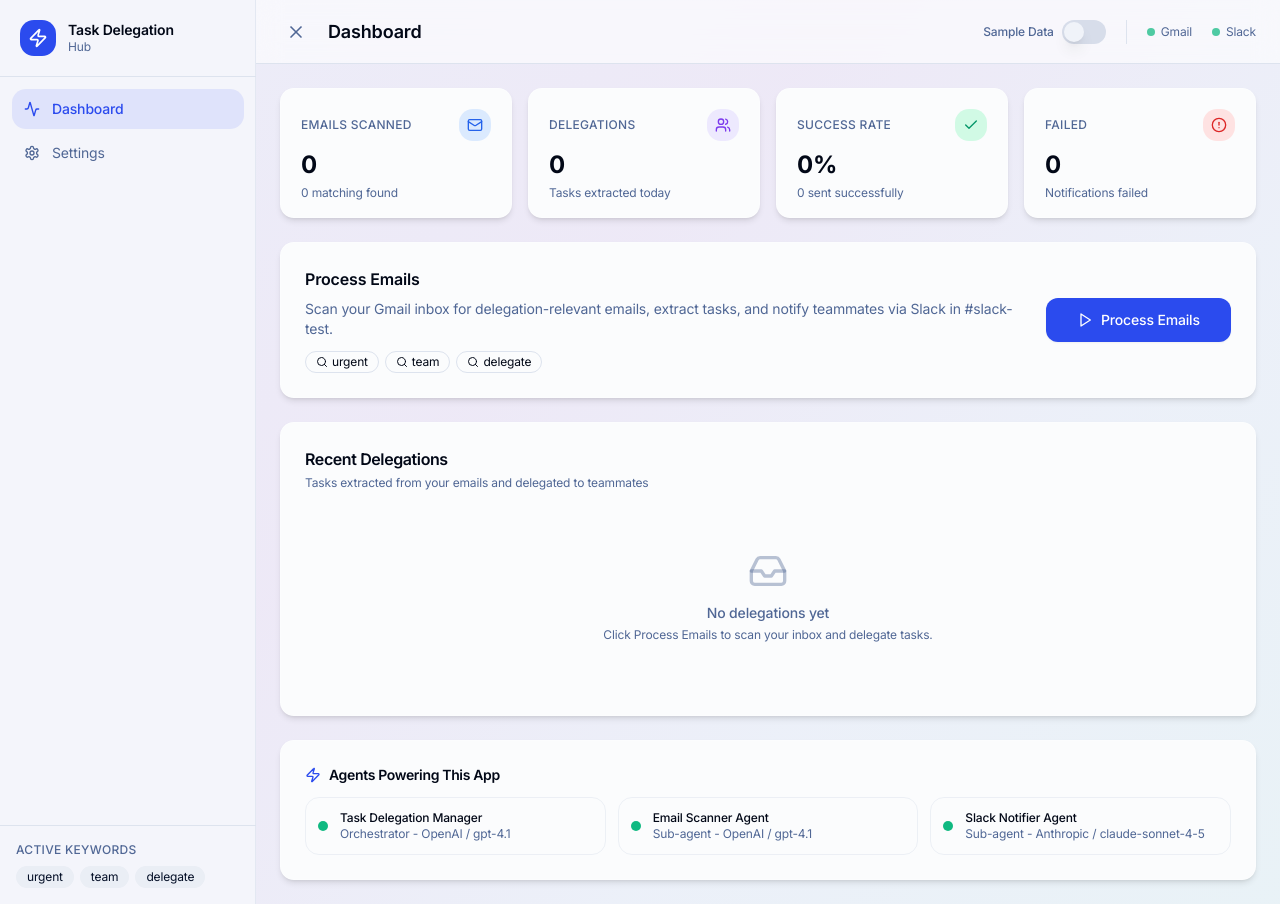
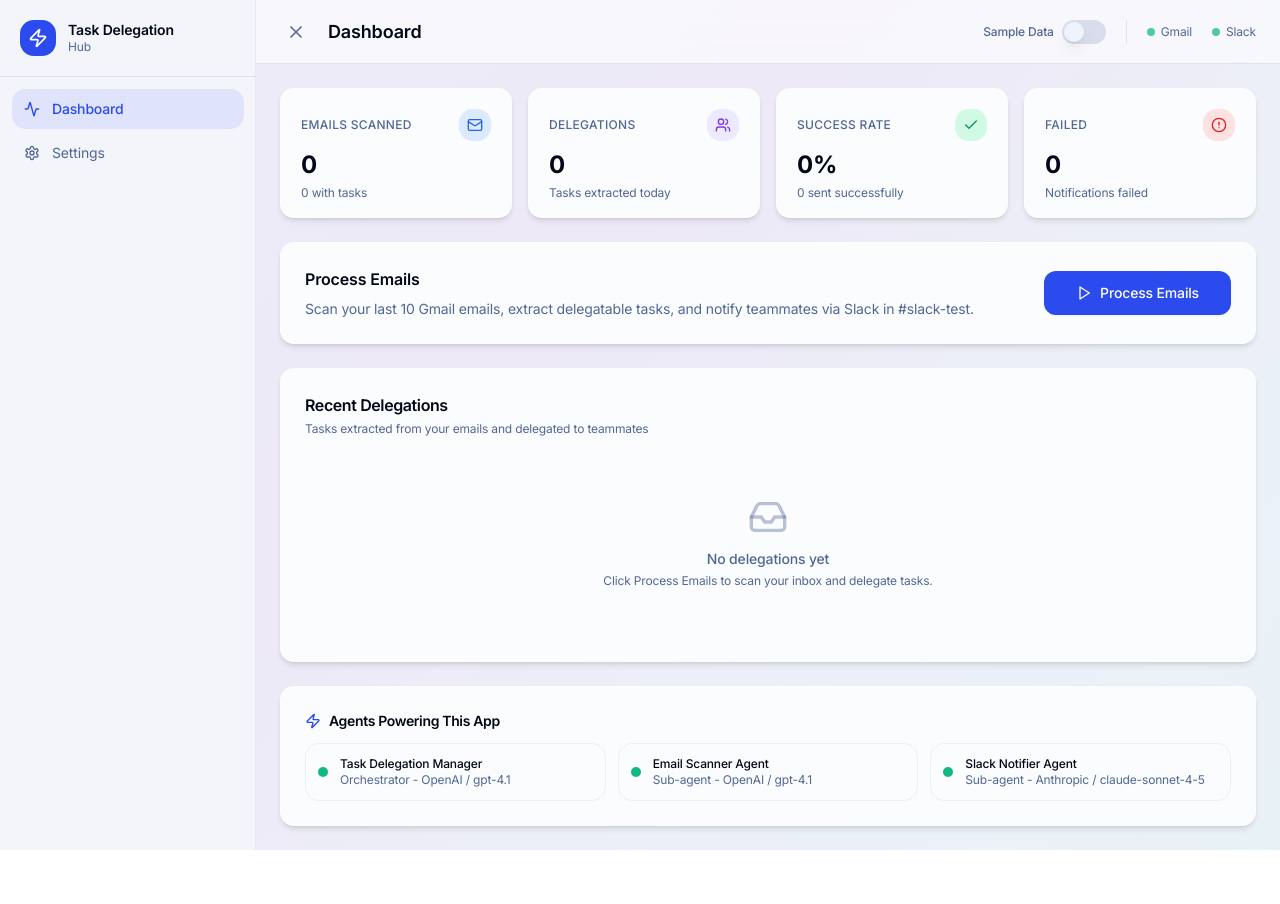
Before and after one commit to Lyzr-Apps/mail-delegator-amazing-grid, a Next.js app: page / in a window 1280 px wide. After the commit the page ends 850 px from the top, so only its background shows below. Built offline with nearby package versions, Linux system fonts and the light colour scheme.

Commit message:
fix: updated agents and UI to scan last 10 emails without keyword filtering

```diff
--- a/app/page.tsx
+++ b/app/page.tsx
@@ -9,7 +9,7 @@ import { Switch } from '@/components/ui/switch'
 import { Label } from '@/components/ui/label'
 import { Separator } from '@/components/ui/separator'
 import { ScrollArea } from '@/components/ui/scroll-area'
-import { Loader2, Mail, Send, Check, AlertCircle, ChevronDown, ChevronUp, ChevronRight, RefreshCw, Settings, Search, Menu, X, Play, Activity, Info, Inbox, Users, Zap, ExternalLink } from 'lucide-react'
+import { Loader2, Mail, Send, Check, AlertCircle, ChevronDown, ChevronUp, ChevronRight, RefreshCw, Settings, Menu, X, Play, Activity, Info, Inbox, Users, Zap, ExternalLink } from 'lucide-react'
 
 // ---------------------------------------------------------------------------
 // TypeScript Interfaces (from real test data)
@@ -62,10 +62,10 @@ const MANAGER_AGENT_ID = '69884944b662c978044a15b5'
 // Sample data for the toggle
 // ---------------------------------------------------------------------------
 const SAMPLE_STATS: DelegationStats = {
-  total_emails_scanned: 50,
-  matching_emails_found: 7,
-  tasks_extracted: 9,
-  notifications_sent: 8,
+  total_emails_scanned: 10,
+  matching_emails_found: 5,
+  tasks_extracted: 5,
+  notifications_sent: 4,
   notifications_failed: 1,
 }
 
@@ -77,7 +77,7 @@ const SAMPLE_ITEMS: DelegationItem[] = [
   { task_title: 'Review Partner Contracts', assignee: 'linda.zhao', priority: 'Medium', notification_status: 'failed', channel: '#slack-test', timestamp: '2024-06-13T09:28:35Z' },
 ]
 
-const SAMPLE_SUMMARY = 'Delegation workflow completed. 50 emails were scanned. 7 matching delegation emails found. A total of 9 tasks were extracted and processed. 8 notifications were successfully sent to #slack-test via Slack, and 1 notification failed to send.'
+const SAMPLE_SUMMARY = 'Delegation workflow completed. The last 10 emails were scanned. 5 emails contained delegatable tasks. A total of 5 tasks were extracted and processed. 4 notifications were successfully sent to #slack-test via Slack, and 1 notification failed to send.'
 
 // ---------------------------------------------------------------------------
 // Helper: priority badge styling
@@ -124,7 +124,7 @@ function formatDateTime(ts: string): string {
 // ---------------------------------------------------------------------------
 const STEP_LABELS: Record<ProcessingStep, string> = {
   idle: '',
-  scanning: 'Scanning Gmail inbox...',
+  scanning: 'Scanning last 10 emails...',
   extracting: 'Extracting task details...',
   notifying: 'Sending Slack notifications...',
   complete: 'Complete!',
@@ -152,7 +152,6 @@ export default function Home() {
   const [errorMsg, setErrorMsg] = useState('')
   const [history, setHistory] = useState<HistoryEntry[]>([])
   const [expandedRow, setExpandedRow] = useState<number | null>(null)
-  const [keywords] = useState<string[]>(['urgent', 'team', 'delegate'])
 
   // Refs for step progression
   const stepTimers = useRef<ReturnType<typeof setTimeout>[]>([])
@@ -195,7 +194,7 @@ export default function Home() {
       const timeoutId = setTimeout(() => controller.abort(), 90000)
 
       const resultPromise = callAIAgent(
-        'Process my emails and delegate tasks to my teammates. Look for emails with urgent, team, or delegate keywords and notify the assigned teammates on Slack in the #slack-test channel.',
+        'Scan my last 10 emails and delegate any tasks found to my teammates. Notify the assigned teammates on Slack in the #slack-test channel.',
         MANAGER_AGENT_ID
       )
 
@@ -345,19 +344,6 @@ export default function Home() {
             </button>
           </nav>
 
-          <Separator />
-
-          {/* Active keywords */}
-          <div className="p-4">
-            <p className="text-xs font-medium text-muted-foreground mb-2 uppercase tracking-wide">Active Keywords</p>
-            <div className="flex flex-wrap gap-1.5">
-              {keywords.map(kw => (
-                <Badge key={kw} variant="secondary" className="text-xs font-normal">
-                  {kw}
-                </Badge>
-              ))}
-            </div>
-          </div>
         </div>
       </aside>
 
@@ -409,7 +395,7 @@ export default function Home() {
                     </div>
                   </div>
                   <p className="text-2xl font-bold">{displayStats?.total_emails_scanned ?? 0}</p>
-                  <p className="text-xs text-muted-foreground mt-1">{displayStats?.matching_emails_found ?? 0} matching found</p>
+                  <p className="text-xs text-muted-foreground mt-1">{displayStats?.matching_emails_found ?? 0} with tasks</p>
                 </CardContent>
               </Card>
 
@@ -462,15 +448,7 @@ export default function Home() {
                 <div className="flex flex-col sm:flex-row items-start sm:items-center justify-between gap-4">
                   <div className="space-y-2">
                     <h3 className="text-base font-semibold">Process Emails</h3>
-                    <p className="text-sm text-muted-foreground">Scan your Gmail inbox for delegation-relevant emails, extract tasks, and notify teammates via Slack in #slack-test.</p>
-                    <div className="flex flex-wrap gap-1.5 pt-1">
-                      {keywords.map(kw => (
-                        <Badge key={kw} variant="outline" className="text-xs font-normal">
-                          <Search className="w-3 h-3 mr-1" />
-                          {kw}
-                        </Badge>
-                      ))}
-                    </div>
+                    <p className="text-sm text-muted-foreground">Scan your last 10 Gmail emails, extract delegatable tasks, and notify teammates via Slack in #slack-test.</p>
                   </div>
                   <Button
                     size="lg"
@@ -524,7 +502,7 @@ export default function Home() {
                               {isDone && !isCurrent ? <Check className="w-3 h-3" /> : i + 1}
                             </div>
                             <span className={`text-xs hidden sm:block whitespace-nowrap ${isDone ? 'text-foreground font-medium' : 'text-muted-foreground'}`}>
-                              {step === 'scanning' && 'Scanning Gmail'}
+                              {step === 'scanning' && 'Scanning Emails'}
                               {step === 'extracting' && 'Extracting Tasks'}
                               {step === 'notifying' && 'Notifying Team'}
                               {step === 'complete' && 'Complete'}
```
Also changed, not shown: response_schemas/task_delegation_manager_response.json (+10 -10 lines), test_responses/task_delegation_manager.json (+5 -5 lines).
